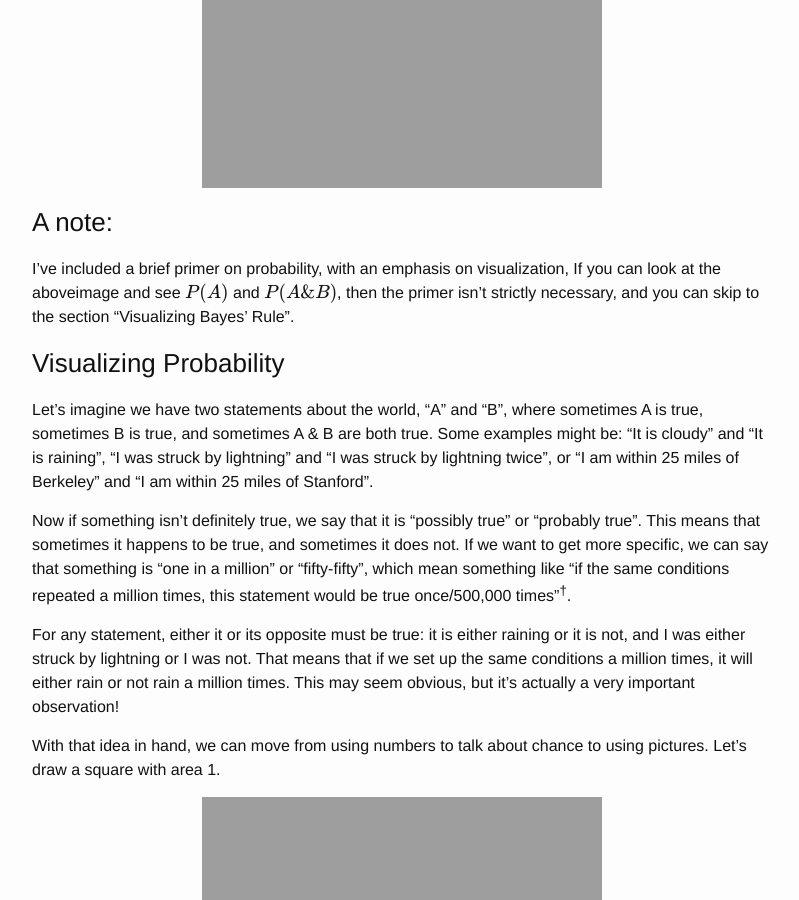
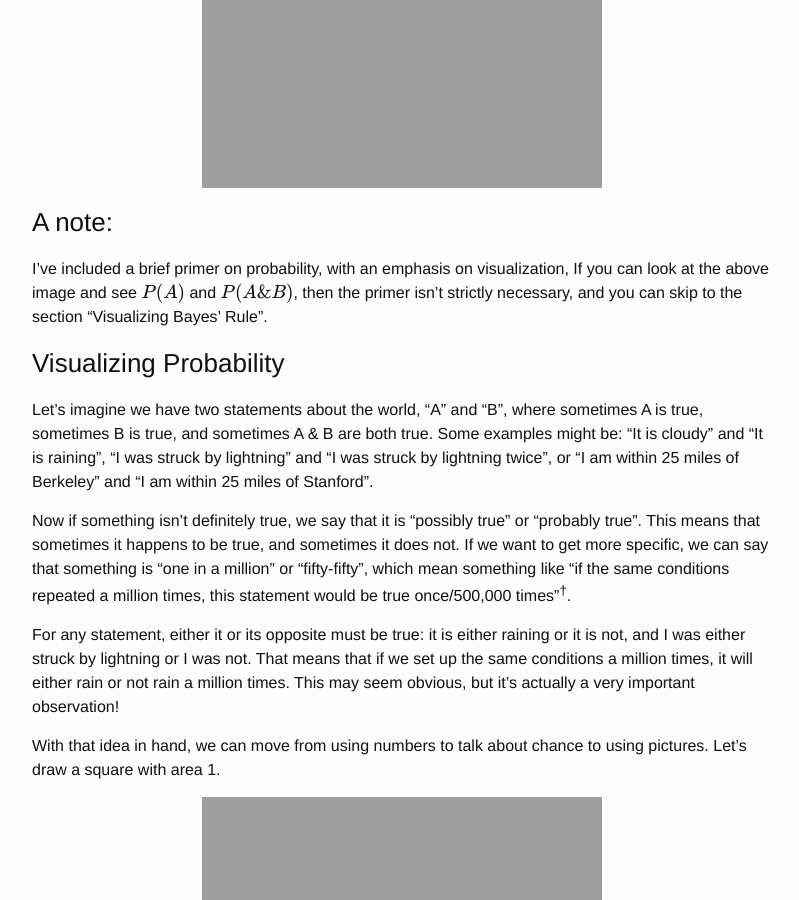
Before and after one commit to charlesfrye/charlesfrye.github.io, a Jekyll site: the page built from _posts/2016-02-04-bayes-rule.markdown, in a window 1280 px wide and 900 px high, scrolled down 312 px. Shown: the whole window, without its empty margins (238-1037 px from the left). Built offline with Jekyll 4.4.1, drawn with Linux system fonts in a browser that asks for light colours; formulas are drawn with MathJax 3.

Commit message:
fixes typo

```diff
--- a/_posts/2016-02-04-bayes-rule.markdown
+++ b/_posts/2016-02-04-bayes-rule.markdown
@@ -13,7 +13,7 @@ category: stats
 ### A note:
 
 I've included a brief primer on probability, with an emphasis on visualization,
-If you can look at the aboveimage and see
+If you can look at the above image and see
 $$P(A)$$ and $$P(A \& B)$$, then the primer isn't strictly necessary,
 and you can skip to the section "Visualizing Bayes' Rule".
 
```
